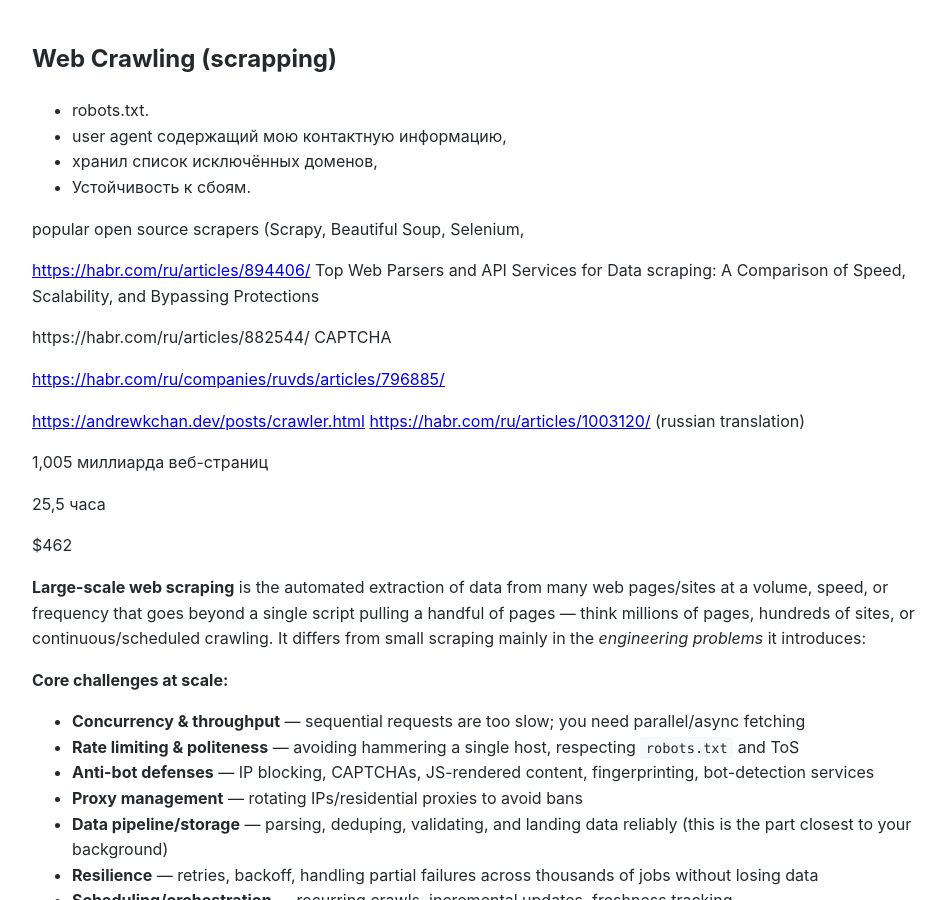
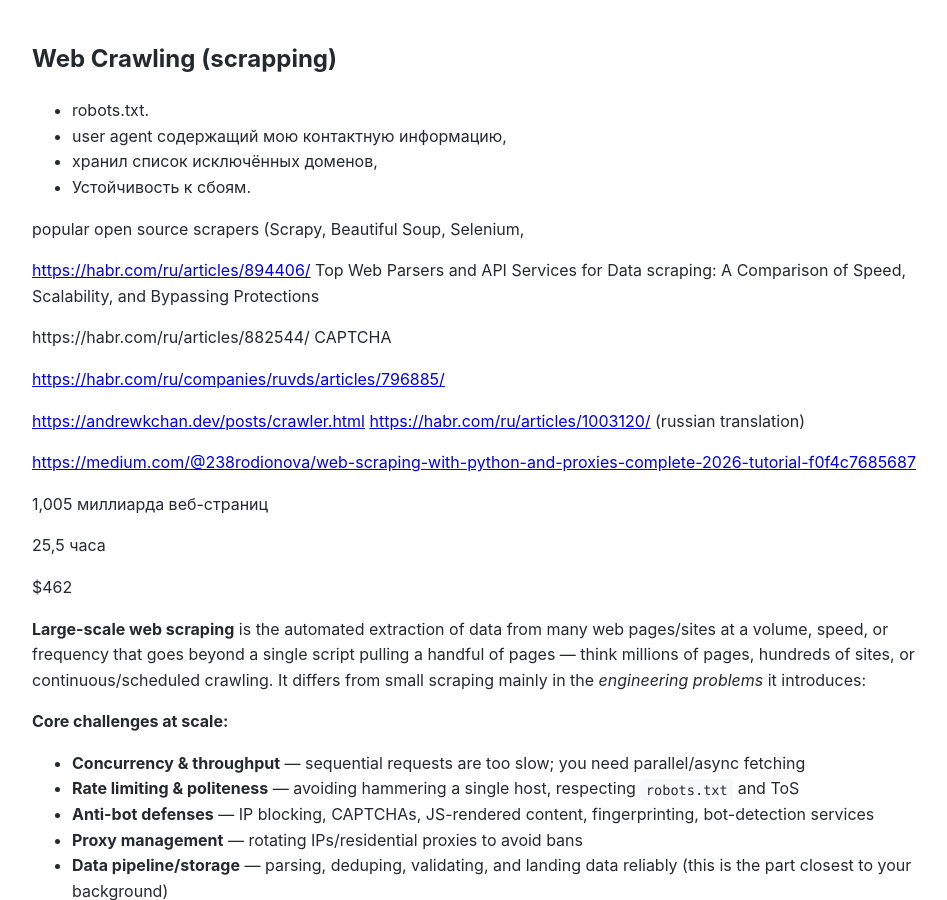
Before and after one commit to Michael-Lubinsky/michael-lubinsky.github.com, a Jekyll site: the page built from web/crawling.md, in a window 1280 px wide and 900 px high. Shown: the whole window, without its empty margins (158-1105 px from the left). Built offline with Jekyll 4.4.1, drawn with Linux system fonts in a browser that asks for light colours; our own code applies the rules of GitHub Pages for plain Markdown files.

Commit message:
Update crawling.md

```diff
--- a/web/crawling.md
+++ b/web/crawling.md
@@ -14,6 +14,8 @@ https://habr.com/ru/articles/882544/ CAPTCHA
 
 <https://andrewkchan.dev/posts/crawler.html>
 <https://habr.com/ru/articles/1003120/>  (russian translation)
+
+<https://medium.com/@238rodionova/web-scraping-with-python-and-proxies-complete-2026-tutorial-f0f4c7685687>
 
 1,005 миллиарда веб-страниц
 
```
